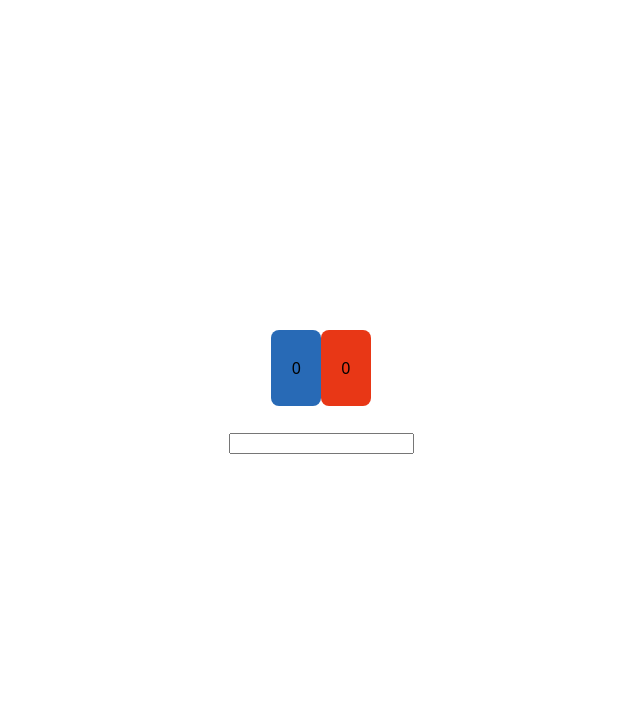
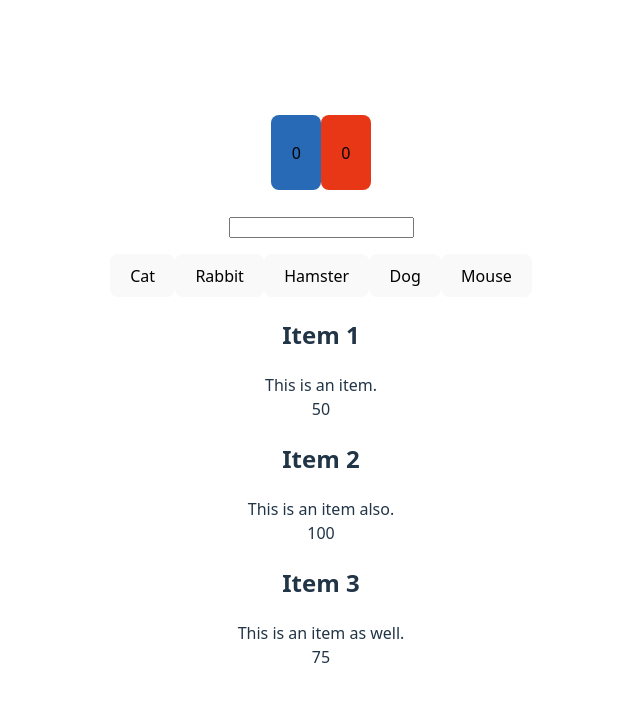
Before and after one commit to aschoolnick/react-app, a React (Vite) app in the folder react-app/: page / in a window 1280 px wide. Shown: the top 702 px of the page, without its empty margins (319-959 px from the left). Built offline with nearby package versions, Linux system fonts and the light colour scheme.

Commit message:
Adding Lists

```diff
--- a/react-app/src/App.jsx
+++ b/react-app/src/App.jsx
@@ -3,10 +3,13 @@ import reactLogo from './assets/react.svg'
 import viteLogo from '/vite.svg'
 import { Button } from './Button'
 import { Textbox } from './Textbox'
-import { ButtonList } from './ButtonList'
+import { TextBlockList } from './TextBlockList'
+import { Store } from './Store'
 import './App.css'
 
 function App() {
+
+
 
   return (
     <>
@@ -14,6 +17,9 @@ function App() {
       <Button color={"#E83716"}/>
       <br/><br/>
       <Textbox/>
+      <TextBlockList/>
+      <Store />
+
     </>
   )
 }
--- /dev/null
+++ b/react-app/src/Store.jsx
@@ -0,0 +1,20 @@
+import { StoreItem } from "./StoreItem"
+
+export function Store()
+{
+    const storeList = [
+        { title: "Item 1", description: "This is an item.", price: 50 },
+        { title: "Item 2", description: "This is an item also.", price: 100 },
+        { title: "Item 3", description: "This is an item as well.", price: 75 }
+    ];
+
+    return (
+        <>
+            {storeList.map((item, index) => {
+                return (
+                    <StoreItem item={item} key={index}/>
+                )
+            })}
+        </>
+    )
+}
--- /dev/null
+++ b/react-app/src/StoreItem.jsx
@@ -0,0 +1,10 @@
+export function StoreItem({item}) {
+
+
+    return (
+        <>
+            <h2>{item.title}</h2>
+            <p>{item.description} <br/> {item.price}</p>
+        </>
+    )
+}
--- /dev/null
+++ b/react-app/src/TextBlock.jsx
@@ -0,0 +1,10 @@
+export function TextBlock({text}) {
+
+
+
+    return (
+        <>
+            <button>{text}</button>
+        </>
+    )
+}
--- /dev/null
+++ b/react-app/src/TextBlockList.jsx
@@ -0,0 +1,16 @@
+import { TextBlock } from './TextBlock'
+
+export function TextBlockList()
+{
+
+    const testArray = ["Cat", "Rabbit", "Hamster", "Dog", "Mouse"];
+    return (
+        <>
+        {testArray.map((element, index) => {
+            return (
+            <TextBlock text={element} key={index}/>
+            )
+        })}
+        </>
+    )
+}
```
